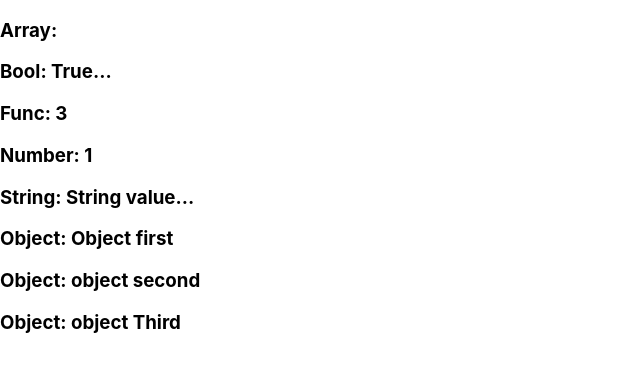
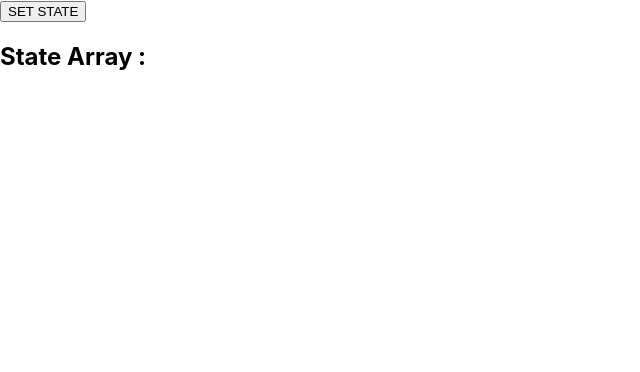
Before and after one commit to Himanshu1Suyal/ReactPOC, a React (Create React App) app: page / in a window 1280 px wide. Shown: the top 372 px of the page, without its empty margins (0-640 px from the left). Built offline with nearby package versions, Linux system fonts and the light colour scheme.

Commit message:
setState React Component

```diff
--- a/src/App.js
+++ b/src/App.js
@@ -1,44 +1,34 @@
 import React from 'react';
 import PropTypes from 'prop-types';
 
+//Use of setState Component
+
 
 class App extends React.Component {
-   render() {
-      return (
-         <div>
-            <h3>Array: {this.props.propArray}</h3>
-            <h3>Bool: {this.props.propBool ? "True..." : "False..."}</h3>
-            <h3>Func: {this.props.propFunc(3)}</h3>
-            <h3>Number: {this.props.propNumber}</h3>
-            <h3>String: {this.props.propString}</h3>
-            <h3>Object: {this.props.propObject.objectName1}</h3>
-            <h3>Object: {this.props.propObject.objectName2}</h3>
-            <h3>Object: {this.props.propObject.objectName3}</h3>
-         </div>
-      );
-   }
-}
+   constructor(){
+    super();
 
-App.propTypes = {
-   propArray: PropTypes.array.isRequired,
-   propBool: PropTypes.bool.isRequired,
-   propFunc: PropTypes.func,
-   propNumber: PropTypes.number,
-   propString: PropTypes.string,
-   propObject: PropTypes.object
-}
+            this.state={
+              data : []
+            }
+            this.setStateHandler = this.setStateHandler.bind(this);
+   };
+   setStateHandler() {
+                        var item="Set the data  , ";
+                        var myArray = this.state.data.slice();
+                        myArray.push(item);
+                        this.setState({ data: myArray})
+                    };
 
-App.defaultProps = {
-  // propArray: [1,2,3,4,5],
-   propBool: true,
-   propFunc: function(e){return e},
-   propNumber: 1,
-   propString: "String value...",
+                    render() {
+                      return (
+                        <div>
+                              <button onClick= { this.setStateHandler}>SET STATE</button>
+                              <h2>  State Array : {this.state.data}</h2>
 
-   propObject: {
-      objectName1:"Object first",
-      objectName2: "object second",
-      objectName3: "object Third"
-   }
+                        </div>
+                      );
+                    }
+
 }
 export default App;
```
